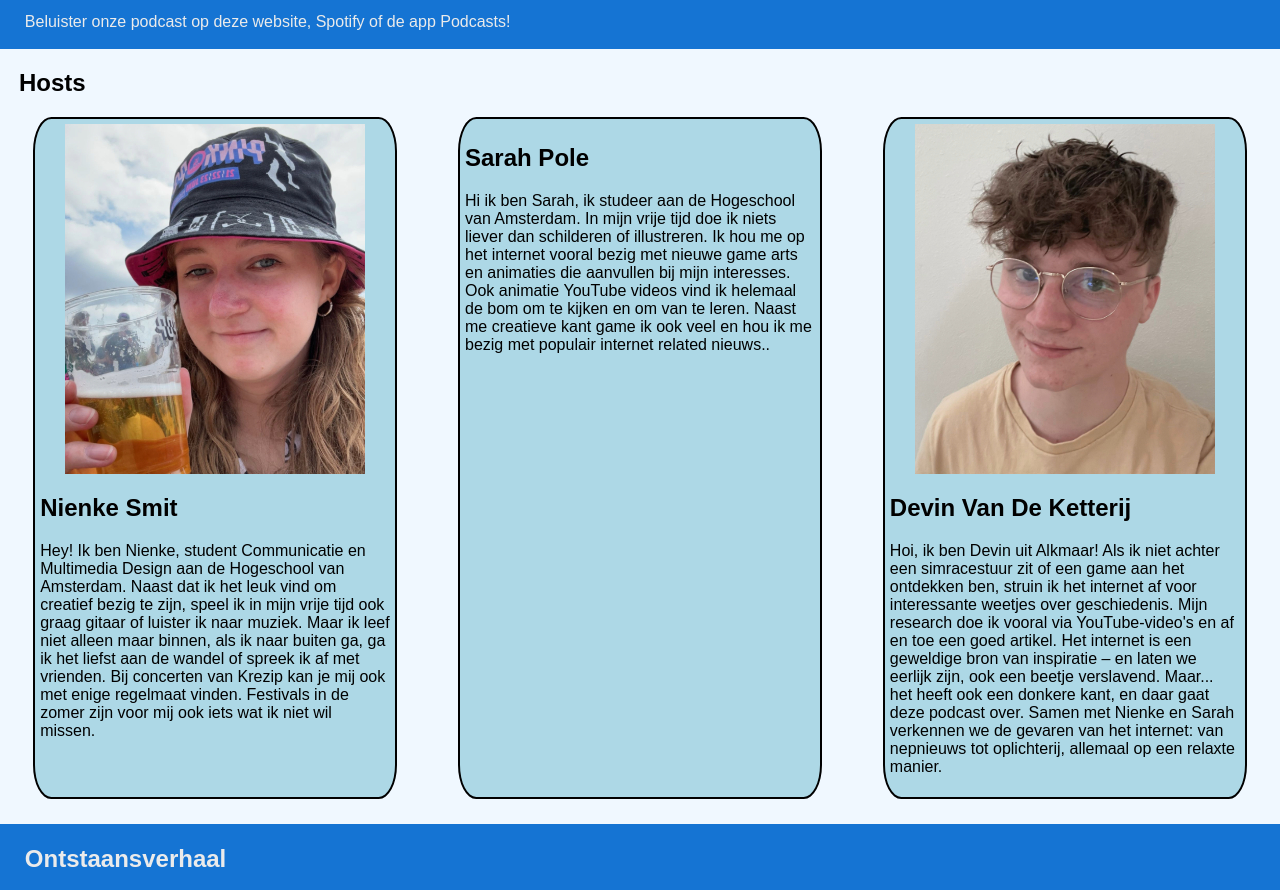
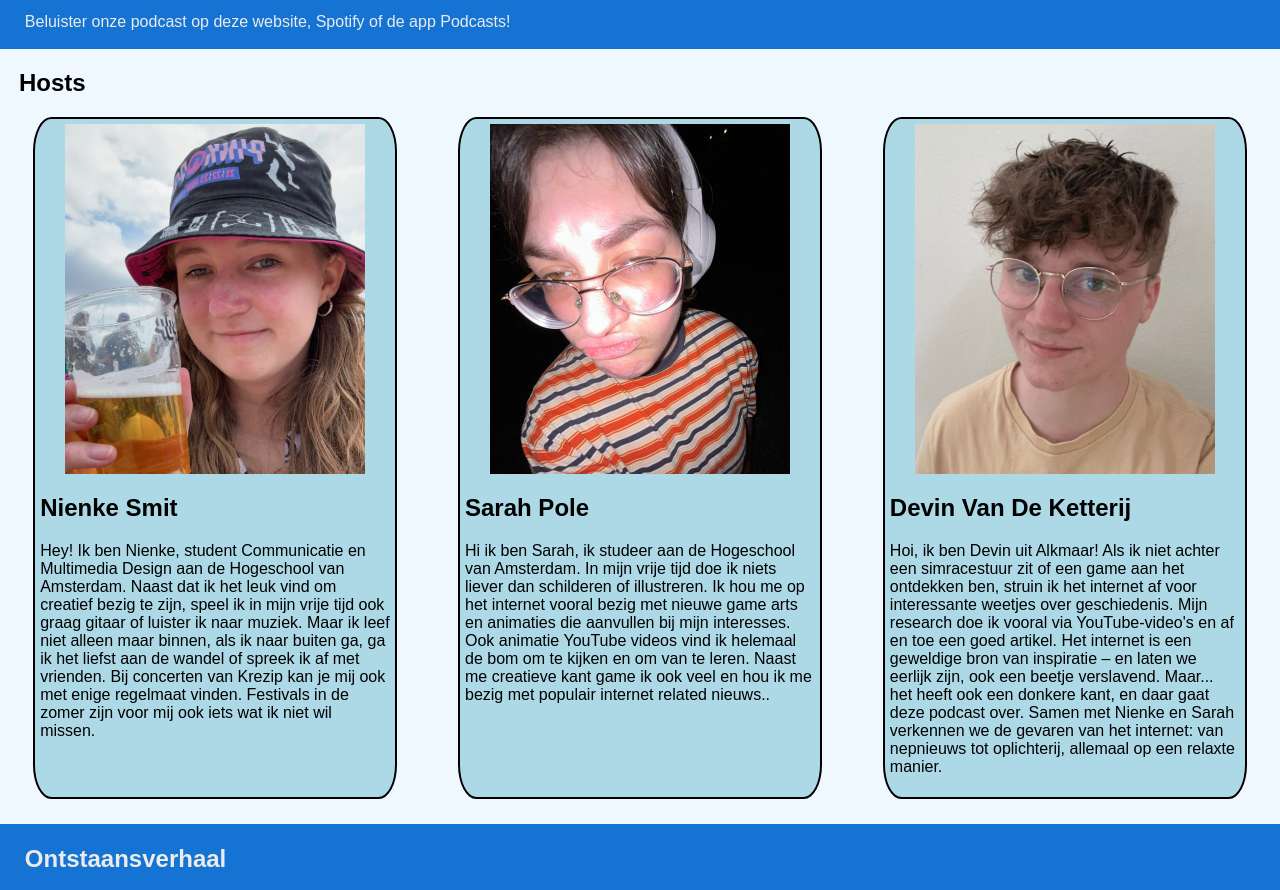
Before and after one commit to Devinket/foutepixels, a plain HTML site: page over_ons.html in a window 1280 px wide. Shown: the part 890-1780 px from the top of the page. Drawn offline with Linux system fonts and the light colour scheme.

Commit message:
Update over_ons.html
foto van Sarah toegevoegd

```diff
--- a/over_ons.html
+++ b/over_ons.html
@@ -52,6 +52,7 @@
 </section>
 
 <section class="hosts">
+    <img src="images/sarah.jpeg" alt="foto van Sarah">
      <h2>
          Sarah Pole
      </h2>
```
